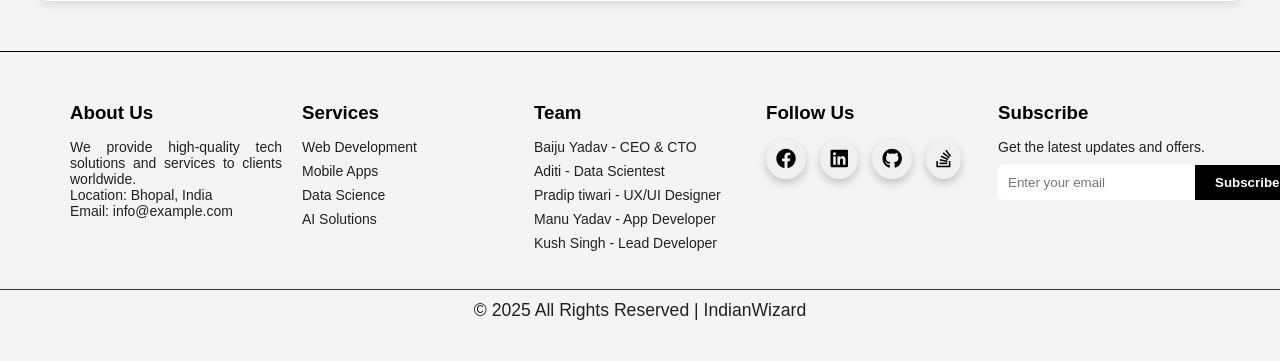
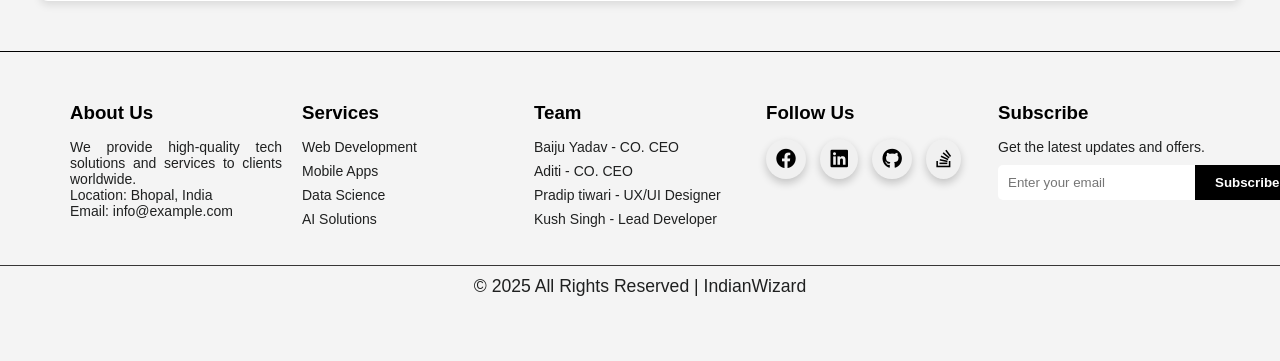
Before and after one commit to AditiSuchi/IndianWizard, a Flask app: page / in a window 1280 px wide. Shown: the part 4218-4579 px from the top of the page. After the commit the page ends 4514 px from the top, so only its background shows below. Run offline with Flask 3, Linux system fonts and the light colour scheme.

Commit message:
Update index.html

```diff
--- a/templates/index.html
+++ b/templates/index.html
@@ -278,10 +278,9 @@
                  <div class="footer-section info">
                      <h3>Team</h3>
                      <ul>
-                         <li>Baiju Yadav - CEO & CTO</li>
-                          <li>Aditi - Data Scientest</li>
+                         <li>Baiju Yadav - CO. CEO</li>
+                          <li>Aditi - CO. CEO</li>
                          <li>Pradip tiwari - UX/UI Designer</li>
-                         <li>Manu Yadav - App Developer</li>
                          <li>Kush Singh - Lead Developer</li>
                      </ul>
                  </div>
```
